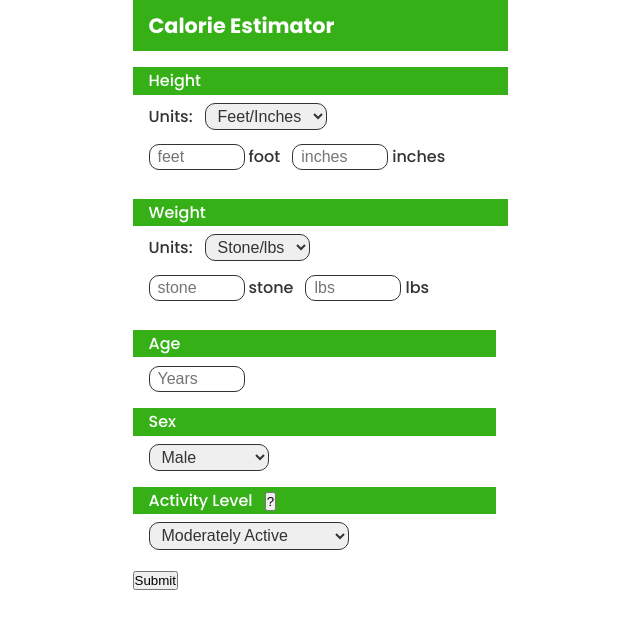
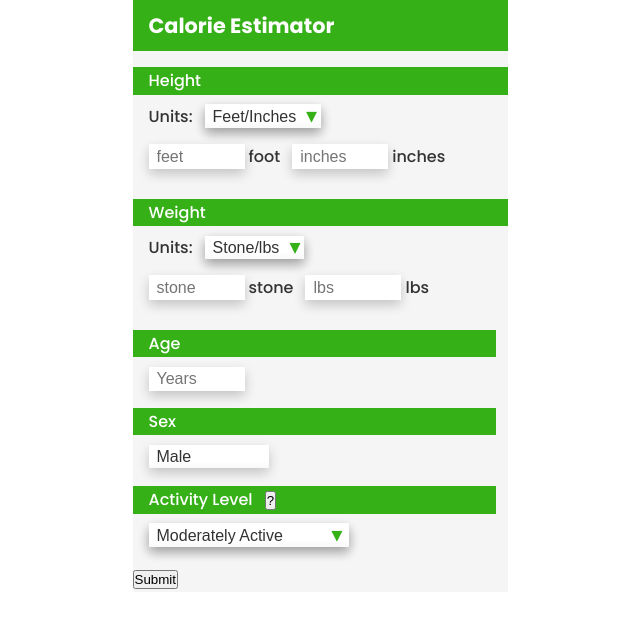
Before and after one commit to lewisRotchell/calorie-estimator-v2, a React (Create React App) app: page / in a window 1280 px wide. Shown: the top 628 px of the page, without its empty margins (320-960 px from the left). Built offline with nearby package versions, Linux system fonts and the light colour scheme.

Commit message:
Added styles to inputs and selects

```diff
--- a/src/assets/App.scss
+++ b/src/assets/App.scss
@@ -21,7 +21,7 @@ body {
 
 input {
   padding: 0.2rem 0.5rem;
-  border-radius: 10px;
+  // border-radius: 10px;
   border: 1px solid #333;
   width: 4.5rem;
 }
@@ -29,6 +29,6 @@ input {
 select {
   color: #333;
   padding: 0.2rem 0.5rem;
-  border-radius: 10px;
+  // border-radius: 10px;
   border: 1px solid #333;
 }
--- a/src/components/CalorieContainer.module.scss
+++ b/src/components/CalorieContainer.module.scss
@@ -4,6 +4,7 @@
 .calorieContainer {
   max-width: 375px;
   margin: 0 auto;
+  background-color: #f5f5f5;
 
   // border: 1px solid blue;
   //Use these styles on tablet an up!
--- a/src/components/CalorieForm.module.scss
+++ b/src/components/CalorieForm.module.scss
@@ -33,8 +33,14 @@
     }
 
     input {
+      border: none;
       margin-right: 0.25rem;
       font-size: 1rem;
+      box-shadow: 0 5px 12px rgba(0, 0, 0, 0.2);
+      &:focus-visible {
+        outline: none;
+        box-shadow: 0 0 0 2px $primary;
+      }
       @include mobile {
         width: 6rem;
       }
@@ -49,6 +55,51 @@
     select {
       font-size: 1rem;
       display: inline;
+      box-shadow: 0 5px 12px rgba(0, 0, 0, 0.2);
+      border: 0;
+      position: relative;
+      cursor: pointer;
+      appearance: none;
+      padding-right: 1.5rem;
+      background-image: linear-gradient(to top, #f9f9f9, #fff 33%);
+    }
+
+    option {
+      color: #fff;
+      background-color: $primary;
+      cursor: pointer;
+      border: 1px solid $primary;
+
+      &::hover {
+        cursor: pointer;
+      }
+    }
+
+    .option {
+      color: #fff;
+      background-color: $primary;
+    }
+
+    .select {
+      font-size: 1rem;
+      display: inline;
+      box-shadow: 0 5px 12px rgba(0, 0, 0, 0.2);
+      border: 0;
+      position: relative;
+
+      &::after {
+        position: absolute;
+        top: 55%;
+        transform: translateY(-50%);
+        right: 3%;
+        content: "";
+        display: block;
+        background-color: $primary;
+        height: 0.7rem;
+        width: 0.7rem;
+        pointer-events: none;
+        clip-path: polygon(100% 0%, 0 0%, 50% 100%);
+      }
     }
 
     &__top {
--- a/src/components/CalorieForm.tsx
+++ b/src/components/CalorieForm.tsx
@@ -43,6 +43,7 @@ const CalorieForm: React.FC<Props> = ({
             <p className="">Height</p>
             <div className={classes.formInputs}>
               <label htmlFor="heightUnits">Units:</label>
+              <div className={classes.select}>
                 <select
                   // tabIndex={-1}
                   className={classes.selectSmallest}
@@ -51,15 +52,21 @@ const CalorieForm: React.FC<Props> = ({
                   name="heightMetrics"
                   id="heightUnits"
                 >
-                <option value="feetAndInches">Feet/Inches</option>
-                <option value="cm">cm</option>
+                  <option className={classes.option} value="feetAndInches">
+                    Feet/Inches
+                  </option>
+                  <option className={classes.option} value="cm">
+                    cm
+                  </option>
                 </select>
+              </div>
+              {/* <span className={classes.selectArrow}></span> */}
             </div>
           </div>
 
           {values.heightMetrics === "cm" ? (
             <div className={classes.formControl__bottom}>
-              <div className={classes.formInputs}>
+              <div>
                 <label>
                   <input
                     className=""
@@ -113,6 +120,7 @@ const CalorieForm: React.FC<Props> = ({
             <p>Weight</p>
             <div className={classes.formInputs}>
               <label htmlFor="weightUnits">Units:</label>
+              <div className={classes.select}>
                 <select
                   className=""
                   onChange={handleChangeString}
@@ -123,6 +131,7 @@ const CalorieForm: React.FC<Props> = ({
                   <option value="stoneAndPounds">Stone/lbs</option>
                   <option value="kg">kg</option>
                 </select>
+              </div>
             </div>
           </div>
 
@@ -211,7 +220,9 @@ const CalorieForm: React.FC<Props> = ({
           <label className={classes.activityLevel} htmlFor="activityLevel">
             Activity Level <button onClick={handleShowActivities}>?</button>
           </label>
+
           <div className={classes.formInputs}>
+            <div className={classes.select}>
               <select
                 onChange={handleChangeString}
                 value={values.activityLevel}
@@ -227,6 +238,7 @@ const CalorieForm: React.FC<Props> = ({
               </select>
             </div>
           </div>
+        </div>
       </form>
 
       {/* <button className="" type="submit" form="calorieForm">
```
Lines whose indentation alone changed are shown as unchanged.
